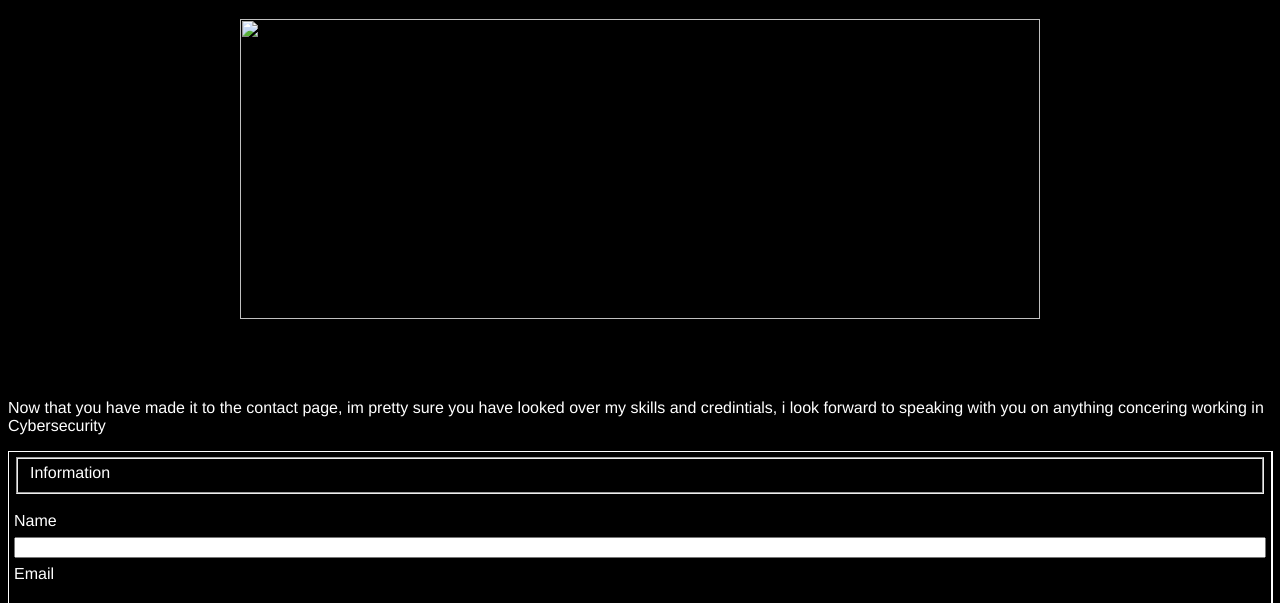
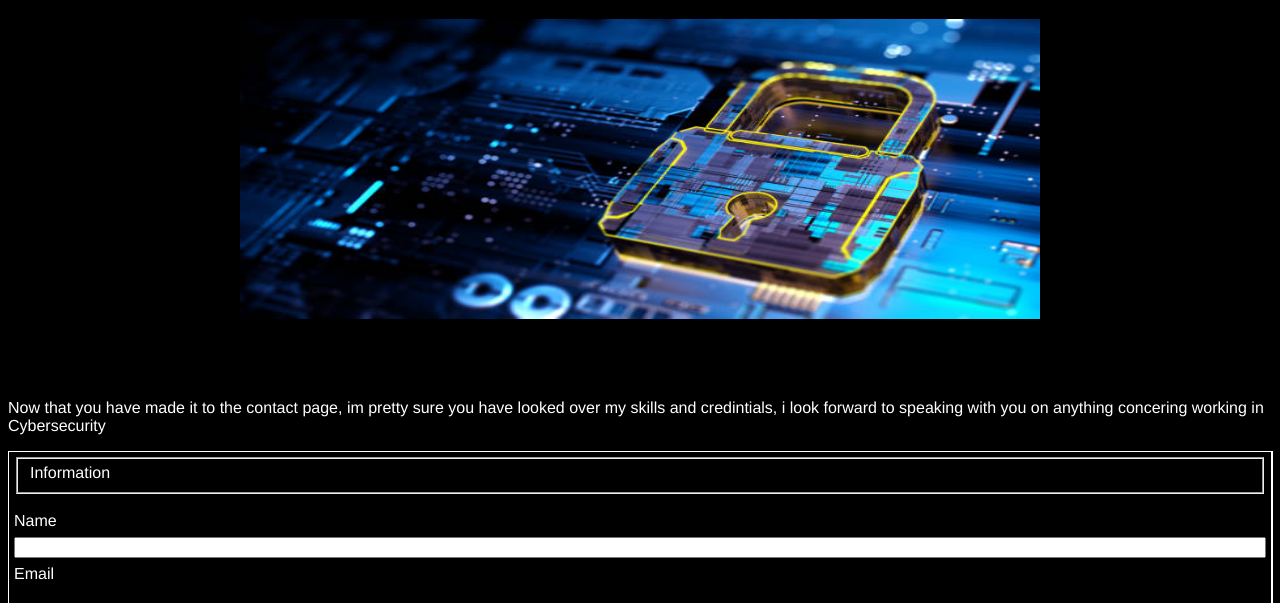
Before and after one commit to mabbas2wt/mabbas2wt.github.io, a plain HTML site: page Contact.html in a window 1280 px wide. Shown: the part 178-781 px from the top of the page. Drawn offline with Linux system fonts and the light colour scheme; a script that the page names is missing.

Commit message:
corrected the image code

```diff
--- a/Contact.html
+++ b/Contact.html
@@ -41,7 +41,7 @@ body {
 </h1>
 <h1>&nbsp;</h1>
 <h1>please contact me to speak about any projects</h1>
-<p><img src="assets/istockphoto-1185245180-612x612.jpg" width="850" height="342" alt=""/></p>
+<p><img src="istockphoto-1185245180-612x612.jpg" width="850" height="342" alt=""/></p>
 <h1>&nbsp;</h1>
 <p> Now that you have made it to the contact page, im pretty sure you have looked over my skills and credintials, i look forward
 to speaking with you on anything concering working in Cybersecurity</p>
```
Also changed, not shown: Experience.html (+1 -1 lines).
